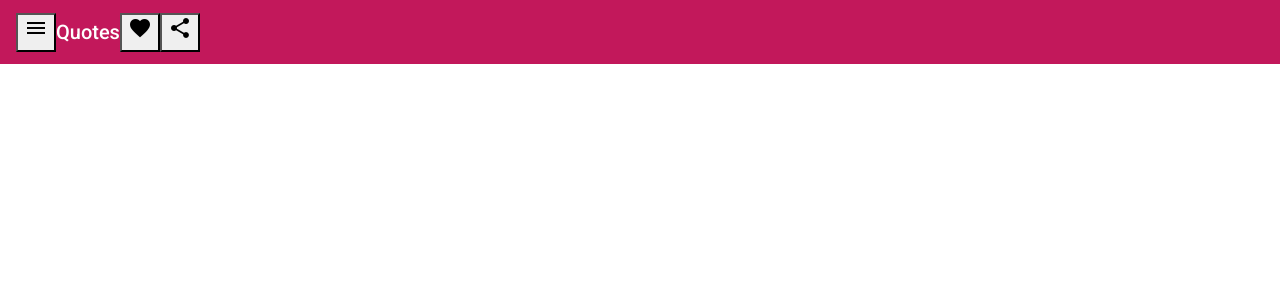
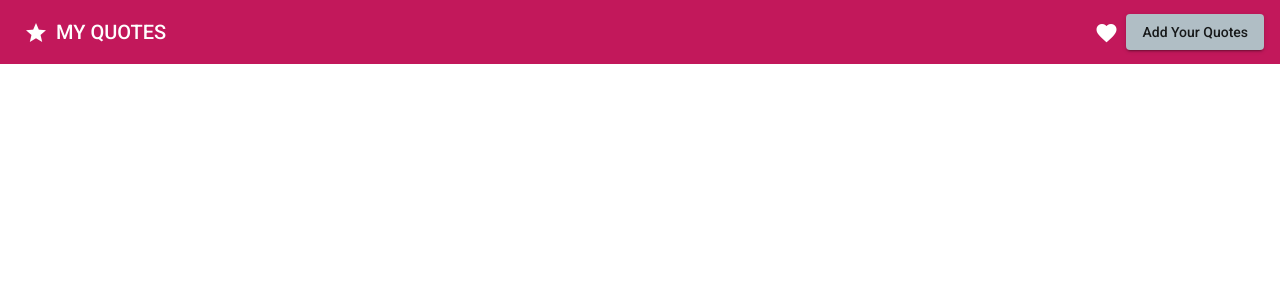
Before and after one commit to Charlotte-Natasha/Random-Quotes, an Angular app: page / in a window 1280 px wide. Shown: the top 300 px of the page. Built offline with nearby package versions, Linux system fonts and the light colour scheme.

Commit message:
styled header section using angular material

```diff
--- a/src/app/app.module.ts
+++ b/src/app/app.module.ts
@@ -7,6 +7,7 @@ import { BodyComponent } from './components/body/body.component';
 import { BrowserAnimationsModule } from '@angular/platform-browser/animations';
 import {MatToolbarModule} from '@angular/material/toolbar';
 import {MatIconModule} from '@angular/material/icon';
+import {MatButtonModule} from '@angular/material/button';
 
 @NgModule({
   declarations: [
@@ -18,7 +19,8 @@ import {MatIconModule} from '@angular/material/icon';
     AppRoutingModule,
     BrowserAnimationsModule,
     MatToolbarModule,
-    MatIconModule
+    MatIconModule,
+    MatButtonModule
   ],
   providers: [],
   bootstrap: [AppComponent]
--- a/src/app/components/body/body.component.html
+++ b/src/app/components/body/body.component.html
@@ -1,15 +1,13 @@
  <p>
         <mat-toolbar color="primary">
           <button mat-icon-button class="example-icon" aria-label="Example icon-button with menu icon">
-            <mat-icon>menu</mat-icon>
+             <mat-icon>grade</mat-icon>
           </button>
-          <span class="uppercase">Quotes</span>
+          <span class="text-uppercase">My Quotes</span>
           <span class="example-spacer"></span>
           <button mat-icon-button class="example-icon favorite-icon" aria-label="Example icon-button with heart icon">
             <mat-icon>favorite</mat-icon>
           </button>
-          <button mat-icon-button class="example-icon" aria-label="Example icon-button with share icon">
-            <mat-icon>share</mat-icon>
-          </button>
+          <button mat-raised-button color="accent">Add Your Quotes</button>
         </mat-toolbar>
       </p>
--- a/src/styles.css
+++ b/src/styles.css
@@ -2,3 +2,7 @@
 
 html, body { height: 100%; }
 body { margin: 0; font-family: Roboto, "Helvetica Neue", sans-serif; }
+
+.example-spacer {
+    flex: 1 1 auto;
+  }
```
